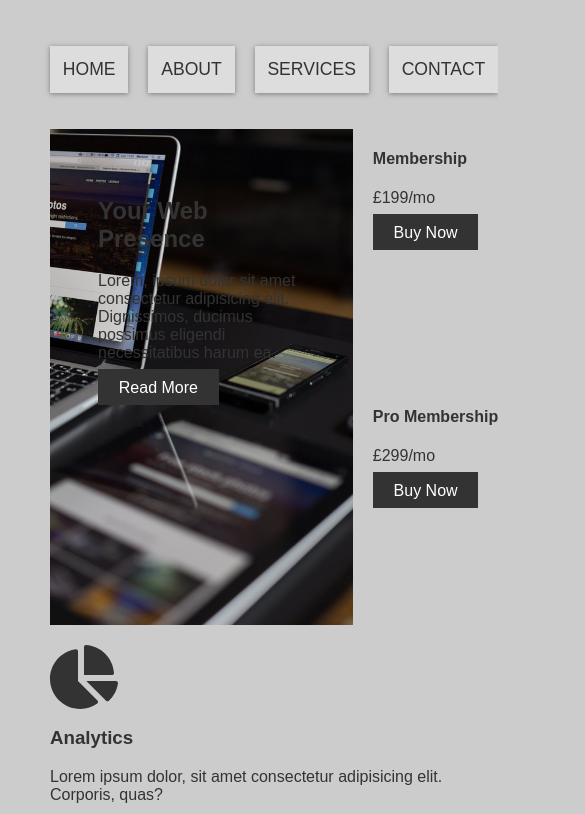
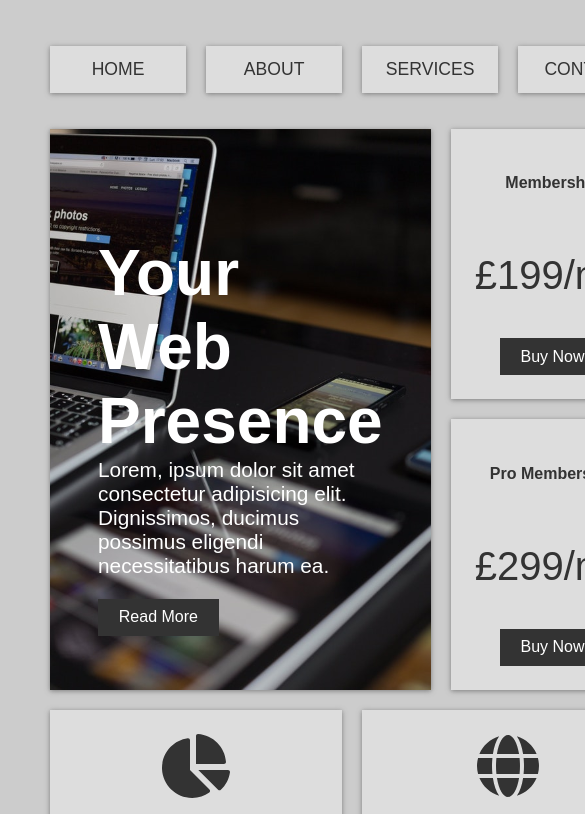
Before and after one commit to sbcommits/gridSite, a plain HTML site: page index.html in a window 390 px wide. Shown: the top 814 px of the page, 585 px wide, since content can reach past the window. Drawn offline with Linux system fonts and the light colour scheme.

Commit message:
some responsivness added

```diff
--- a/css/style.css
+++ b/css/style.css
@@ -79,6 +79,37 @@ img {
   background-position: center;
   background-position: center;
   padding: 3rem;
+  display: flex;
+  flex-direction: column;
+  align-items: start;
+  justify-content: center;
+  box-shadow: var(--shadow);
+}
+
+.showcase h1 {
+  font-size: 4rem;
+  margin-bottom: 0;
+  color: var(--light);
+}
+
+.showcase p {
+  font-size: 1.3rem;
+  margin-top: 0;
+  color: var(--light);
+}
+
+/* Top Box */
+.top-box {
+  background: var(--primary);
+  display: grid;
+  align-items: center;
+  justify-items: center;
+  box-shadow: var(--shadow);
+  padding: 1.5rem;
+}
+
+.top-box .price {
+  font-size: 2.5rem;
 }
 
 .top-box-a {
@@ -88,3 +119,27 @@ img {
 .top-box-b {
   grid-area: top-box-b;
 }
+
+/* Boxes */
+
+.boxes {
+  display: grid;
+  grid-gap: 20px;
+  grid-template-columns: repeat(auto-fit, minmax(200px, 1fr));
+}
+
+.box {
+  background: var(--primary);
+  text-align: center;
+  padding: 1.5rem 2rem;
+  box-shadow: var(--shadow);
+}
+
+.info {
+  background: var(--primary);
+  box-shadow: var(--shadow);
+  display: grid;
+  grid-gap: 30px;
+  grid-template-columns: repeat(2, 1fr);
+  padding: 3rem;
+}
```
